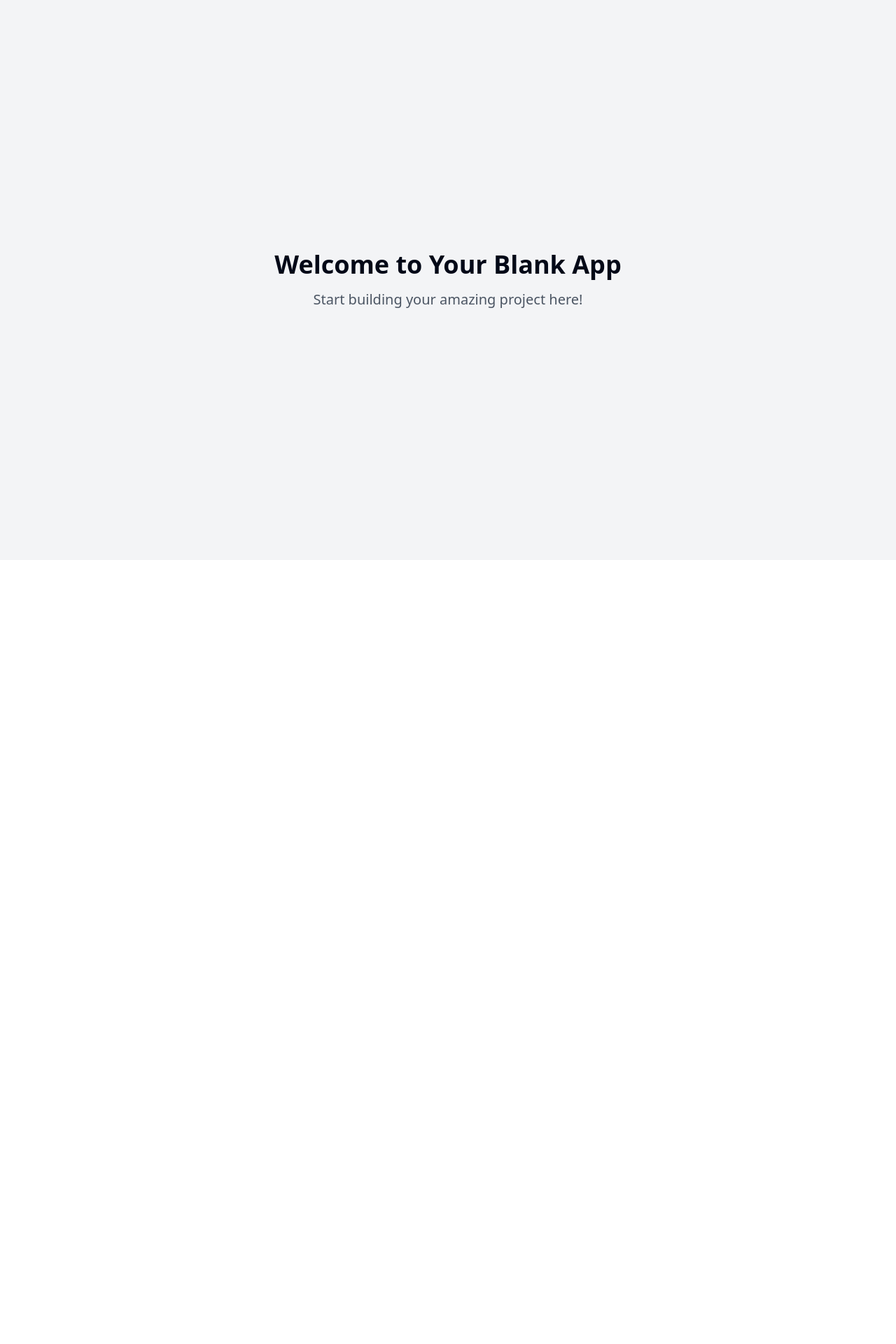
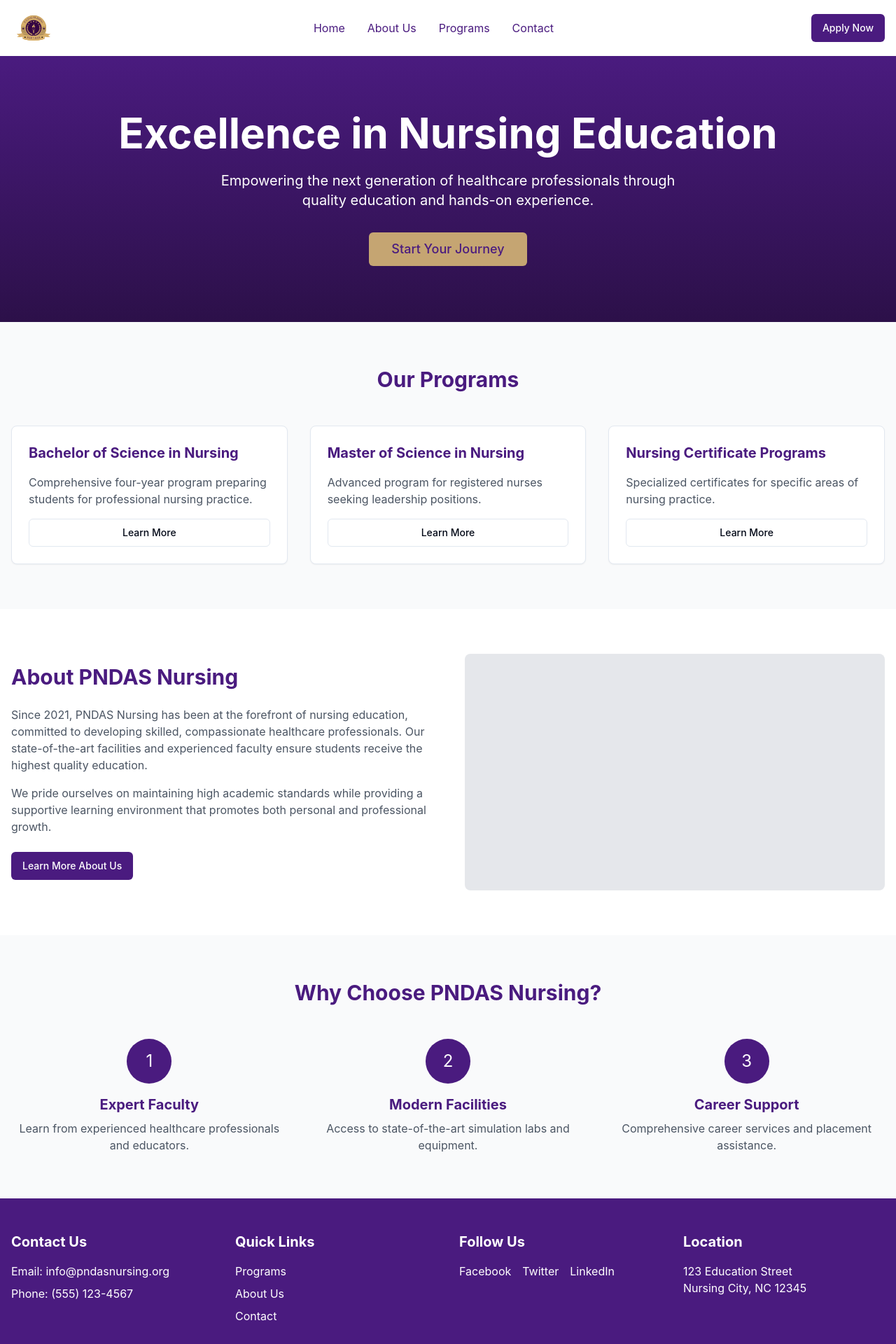
Before and after one commit to FYX-LABS/pnads-nursing-web, a React (Vite) app: page / in a window 1280 px wide. Shown: the top 1920 px of the page at 70% size. Before the commit the page ends 800 px from the top, so only its background shows below. Built offline with nearby package versions, Linux system fonts and the light colour scheme.

Commit message:
Create nursing college website
Implement website structure and content based on the provided reference and logo.

```diff
--- /dev/null
+++ b/src/components/Navbar.tsx
@@ -0,0 +1,65 @@
+
+import { Button } from "@/components/ui/button";
+import { useState } from "react";
+import { Menu } from "lucide-react";
+
+const Navbar = () => {
+  const [isOpen, setIsOpen] = useState(false);
+
+  return (
+    <nav className="bg-white shadow-md">
+      <div className="container mx-auto px-4">
+        <div className="flex justify-between items-center h-20">
+          <div className="flex items-center">
+            <img
+              src="/lovable-uploads/06f357d6-ad3a-4110-95ea-ea1299aa8e2d.png"
+              alt="PNDAS Nursing College"
+              className="h-16"
+            />
+          </div>
+
+          {/* Desktop Menu */}
+          <div className="hidden md:flex space-x-8">
+            <a href="#home" className="text-primary hover:text-primary-light">Home</a>
+            <a href="#about" className="text-primary hover:text-primary-light">About Us</a>
+            <a href="#programs" className="text-primary hover:text-primary-light">Programs</a>
+            <a href="#contact" className="text-primary hover:text-primary-light">Contact</a>
+          </div>
+
+          <div className="hidden md:block">
+            <Button className="bg-primary hover:bg-primary-light text-white">
+              Apply Now
+            </Button>
+          </div>
+
+          {/* Mobile Menu Button */}
+          <div className="md:hidden">
+            <Button
+              variant="ghost"
+              onClick={() => setIsOpen(!isOpen)}
+            >
+              <Menu className="h-6 w-6" />
+            </Button>
+          </div>
+        </div>
+
+        {/* Mobile Menu */}
+        {isOpen && (
+          <div className="md:hidden pb-4">
+            <div className="flex flex-col space-y-4">
+              <a href="#home" className="text-primary hover:text-primary-light">Home</a>
+              <a href="#about" className="text-primary hover:text-primary-light">About Us</a>
+              <a href="#programs" className="text-primary hover:text-primary-light">Programs</a>
+              <a href="#contact" className="text-primary hover:text-primary-light">Contact</a>
+              <Button className="bg-primary hover:bg-primary-light text-white w-full">
+                Apply Now
+              </Button>
+            </div>
+          </div>
+        )}
+      </div>
+    </nav>
+  );
+};
+
+export default Navbar;
--- a/src/pages/Index.tsx
+++ b/src/pages/Index.tsx
@@ -1,12 +1,152 @@
-// Update this page (the content is just a fallback if you fail to update the page)
+
+import Navbar from "@/components/Navbar";
+import { Button } from "@/components/ui/button";
+import { Card } from "@/components/ui/card";
 
 const Index = () => {
   return (
-    <div className="min-h-screen flex items-center justify-center bg-gray-100">
-      <div className="text-center">
-        <h1 className="text-4xl font-bold mb-4">Welcome to Your Blank App</h1>
-        <p className="text-xl text-gray-600">Start building your amazing project here!</p>
-      </div>
+    <div className="min-h-screen">
+      <Navbar />
+
+      {/* Hero Section */}
+      <section className="bg-gradient-to-b from-primary to-primary-dark text-white py-20">
+        <div className="container mx-auto px-4">
+          <div className="flex flex-col items-center text-center">
+            <h1 className="text-4xl md:text-6xl font-bold mb-6">
+              Excellence in Nursing Education
+            </h1>
+            <p className="text-xl mb-8 max-w-2xl">
+              Empowering the next generation of healthcare professionals through quality education and hands-on experience.
+            </p>
+            <Button className="bg-secondary hover:bg-secondary-light text-primary text-lg px-8 py-6">
+              Start Your Journey
+            </Button>
+          </div>
+        </div>
+      </section>
+
+      {/* Programs Section */}
+      <section id="programs" className="py-16 bg-gray-50">
+        <div className="container mx-auto px-4">
+          <h2 className="text-3xl font-bold text-center text-primary mb-12">
+            Our Programs
+          </h2>
+          <div className="grid md:grid-cols-3 gap-8">
+            <Card className="p-6 hover:shadow-lg transition-shadow">
+              <h3 className="text-xl font-bold text-primary mb-4">Bachelor of Science in Nursing</h3>
+              <p className="text-gray-600 mb-4">Comprehensive four-year program preparing students for professional nursing practice.</p>
+              <Button variant="outline" className="w-full">Learn More</Button>
+            </Card>
+            <Card className="p-6 hover:shadow-lg transition-shadow">
+              <h3 className="text-xl font-bold text-primary mb-4">Master of Science in Nursing</h3>
+              <p className="text-gray-600 mb-4">Advanced program for registered nurses seeking leadership positions.</p>
+              <Button variant="outline" className="w-full">Learn More</Button>
+            </Card>
+            <Card className="p-6 hover:shadow-lg transition-shadow">
+              <h3 className="text-xl font-bold text-primary mb-4">Nursing Certificate Programs</h3>
+              <p className="text-gray-600 mb-4">Specialized certificates for specific areas of nursing practice.</p>
+              <Button variant="outline" className="w-full">Learn More</Button>
+            </Card>
+          </div>
+        </div>
+      </section>
+
+      {/* About Section */}
+      <section id="about" className="py-16">
+        <div className="container mx-auto px-4">
+          <div className="grid md:grid-cols-2 gap-12 items-center">
+            <div>
+              <h2 className="text-3xl font-bold text-primary mb-6">About PNDAS Nursing</h2>
+              <p className="text-gray-600 mb-4">
+                Since 2021, PNDAS Nursing has been at the forefront of nursing education,
+                committed to developing skilled, compassionate healthcare professionals.
+                Our state-of-the-art facilities and experienced faculty ensure students
+                receive the highest quality education.
+              </p>
+              <p className="text-gray-600 mb-6">
+                We pride ourselves on maintaining high academic standards while providing
+                a supportive learning environment that promotes both personal and
+                professional growth.
+              </p>
+              <Button className="bg-primary hover:bg-primary-light text-white">
+                Learn More About Us
+              </Button>
+            </div>
+            <div className="aspect-video bg-gray-200 rounded-lg">
+              {/* Placeholder for about section image */}
+            </div>
+          </div>
+        </div>
+      </section>
+
+      {/* Why Choose Us Section */}
+      <section className="py-16 bg-gray-50">
+        <div className="container mx-auto px-4">
+          <h2 className="text-3xl font-bold text-center text-primary mb-12">
+            Why Choose PNDAS Nursing?
+          </h2>
+          <div className="grid md:grid-cols-3 gap-8">
+            <div className="text-center">
+              <div className="w-16 h-16 bg-primary rounded-full flex items-center justify-center mx-auto mb-4">
+                <span className="text-white text-2xl">1</span>
+              </div>
+              <h3 className="text-xl font-bold text-primary mb-2">Expert Faculty</h3>
+              <p className="text-gray-600">Learn from experienced healthcare professionals and educators.</p>
+            </div>
+            <div className="text-center">
+              <div className="w-16 h-16 bg-primary rounded-full flex items-center justify-center mx-auto mb-4">
+                <span className="text-white text-2xl">2</span>
+              </div>
+              <h3 className="text-xl font-bold text-primary mb-2">Modern Facilities</h3>
+              <p className="text-gray-600">Access to state-of-the-art simulation labs and equipment.</p>
+            </div>
+            <div className="text-center">
+              <div className="w-16 h-16 bg-primary rounded-full flex items-center justify-center mx-auto mb-4">
+                <span className="text-white text-2xl">3</span>
+              </div>
+              <h3 className="text-xl font-bold text-primary mb-2">Career Support</h3>
+              <p className="text-gray-600">Comprehensive career services and placement assistance.</p>
+            </div>
+          </div>
+        </div>
+      </section>
+
+      {/* Footer */}
+      <footer className="bg-primary text-white py-12">
+        <div className="container mx-auto px-4">
+          <div className="grid md:grid-cols-4 gap-8">
+            <div>
+              <h3 className="text-xl font-bold mb-4">Contact Us</h3>
+              <p className="mb-2">Email: info@pndasnursing.org</p>
+              <p>Phone: (555) 123-4567</p>
+            </div>
+            <div>
+              <h3 className="text-xl font-bold mb-4">Quick Links</h3>
+              <ul className="space-y-2">
+                <li><a href="#programs" className="hover:text-secondary-light">Programs</a></li>
+                <li><a href="#about" className="hover:text-secondary-light">About Us</a></li>
+                <li><a href="#contact" className="hover:text-secondary-light">Contact</a></li>
+              </ul>
+            </div>
+            <div>
+              <h3 className="text-xl font-bold mb-4">Follow Us</h3>
+              <div className="flex space-x-4">
+                <a href="#" className="hover:text-secondary-light">Facebook</a>
+                <a href="#" className="hover:text-secondary-light">Twitter</a>
+                <a href="#" className="hover:text-secondary-light">LinkedIn</a>
+              </div>
+            </div>
+            <div>
+              <h3 className="text-xl font-bold mb-4">Location</h3>
+              <p>123 Education Street</p>
+              <p>Nursing City, NC 12345</p>
+            </div>
+          </div>
+          <div className="border-t border-white/20 mt-8 pt-8 text-center">
+            <p>&copy; 2024 PNDAS Nursing College. All rights reserved.</p>
+          </div>
+        </div>
+      </footer>
     </div>
   );
 };
--- a/tailwind.config.ts
+++ b/tailwind.config.ts
@@ -1,96 +1,59 @@
+
 import type { Config } from "tailwindcss";
 
 export default {
   darkMode: ["class"],
-	content: [
-		"./pages/**/*.{ts,tsx}",
-		"./components/**/*.{ts,tsx}",
-		"./app/**/*.{ts,tsx}",
-		"./src/**/*.{ts,tsx}",
-	],
+  content: ["./pages/**/*.{ts,tsx}", "./components/**/*.{ts,tsx}", "./app/**/*.{ts,tsx}", "./src/**/*.{ts,tsx}"],
   prefix: "",
   theme: {
     container: {
       center: true,
-			padding: '2rem',
+      padding: "2rem",
       screens: {
-				'2xl': '1400px'
-			}
+        "2xl": "1400px",
+      },
     },
     extend: {
       colors: {
-				border: 'hsl(var(--border))',
-				input: 'hsl(var(--input))',
-				ring: 'hsl(var(--ring))',
-				background: 'hsl(var(--background))',
-				foreground: 'hsl(var(--foreground))',
         primary: {
-					DEFAULT: 'hsl(var(--primary))',
-					foreground: 'hsl(var(--primary-foreground))'
+          DEFAULT: "#4A1B7F",
+          dark: "#2C1049",
+          light: "#6B3FA0",
         },
         secondary: {
-					DEFAULT: 'hsl(var(--secondary))',
-					foreground: 'hsl(var(--secondary-foreground))'
+          DEFAULT: "#C5A572",
+          light: "#E5D5B5",
         },
+        border: "hsl(var(--border))",
+        input: "hsl(var(--input))",
+        ring: "hsl(var(--ring))",
+        background: "hsl(var(--background))",
+        foreground: "hsl(var(--foreground))",
         destructive: {
-					DEFAULT: 'hsl(var(--destructive))',
-					foreground: 'hsl(var(--destructive-foreground))'
+          DEFAULT: "hsl(var(--destructive))",
+          foreground: "hsl(var(--destructive-foreground))",
         },
         muted: {
-					DEFAULT: 'hsl(var(--muted))',
-					foreground: 'hsl(var(--muted-foreground))'
+          DEFAULT: "hsl(var(--muted))",
+          foreground: "hsl(var(--muted-foreground))",
         },
         accent: {
-					DEFAULT: 'hsl(var(--accent))',
-					foreground: 'hsl(var(--accent-foreground))'
+          DEFAULT: "hsl(var(--accent))",
+          foreground: "hsl(var(--accent-foreground))",
         },
         popover: {
-					DEFAULT: 'hsl(var(--popover))',
-					foreground: 'hsl(var(--popover-foreground))'
+          DEFAULT: "hsl(var(--popover))",
+          foreground: "hsl(var(--popover-foreground))",
         },
         card: {
-					DEFAULT: 'hsl(var(--card))',
-					foreground: 'hsl(var(--card-foreground))'
+          DEFAULT: "hsl(var(--card))",
+          foreground: "hsl(var(--card-foreground))",
         },
-				sidebar: {
-					DEFAULT: 'hsl(var(--sidebar-background))',
-					foreground: 'hsl(var(--sidebar-foreground))',
-					primary: 'hsl(var(--sidebar-primary))',
-					'primary-foreground': 'hsl(var(--sidebar-primary-foreground))',
-					accent: 'hsl(var(--sidebar-accent))',
-					'accent-foreground': 'hsl(var(--sidebar-accent-foreground))',
-					border: 'hsl(var(--sidebar-border))',
-					ring: 'hsl(var(--sidebar-ring))'
-				}
       },
-			borderRadius: {
-				lg: 'var(--radius)',
-				md: 'calc(var(--radius) - 2px)',
-				sm: 'calc(var(--radius) - 4px)'
+      fontFamily: {
+        sans: ["Inter", "sans-serif"],
       },
-			keyframes: {
-				'accordion-down': {
-					from: {
-						height: '0'
     },
-					to: {
-						height: 'var(--radix-accordion-content-height)'
-					}
-				},
-				'accordion-up': {
-					from: {
-						height: 'var(--radix-accordion-content-height)'
-					},
-					to: {
-						height: '0'
-					}
-				}
-			},
-			animation: {
-				'accordion-down': 'accordion-down 0.2s ease-out',
-				'accordion-up': 'accordion-up 0.2s ease-out'
-			}
-		}
   },
   plugins: [require("tailwindcss-animate")],
 } satisfies Config;
```
Also changed, not shown: public/lovable-uploads/06f357d6-ad3a-4110-95ea-ea1299aa8e2d.png (added). Lines whose indentation alone changed are shown as unchanged.
